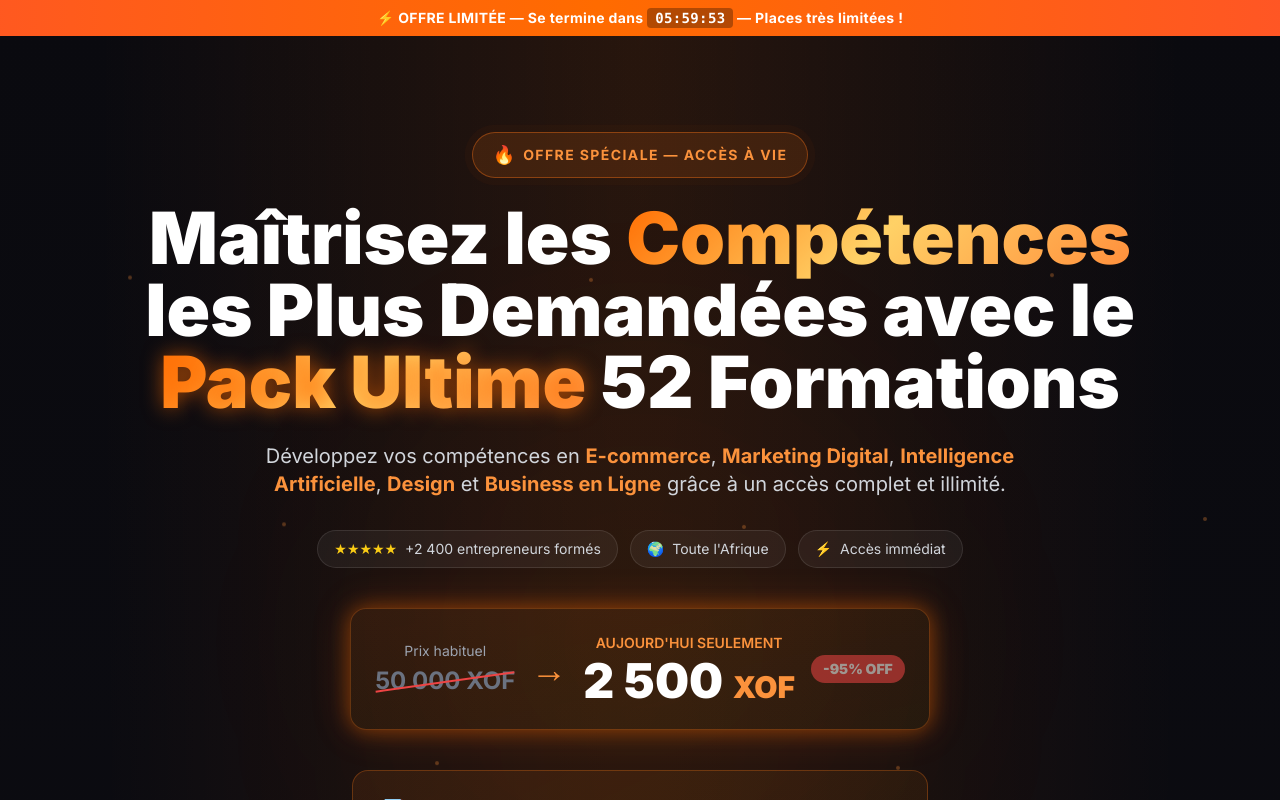
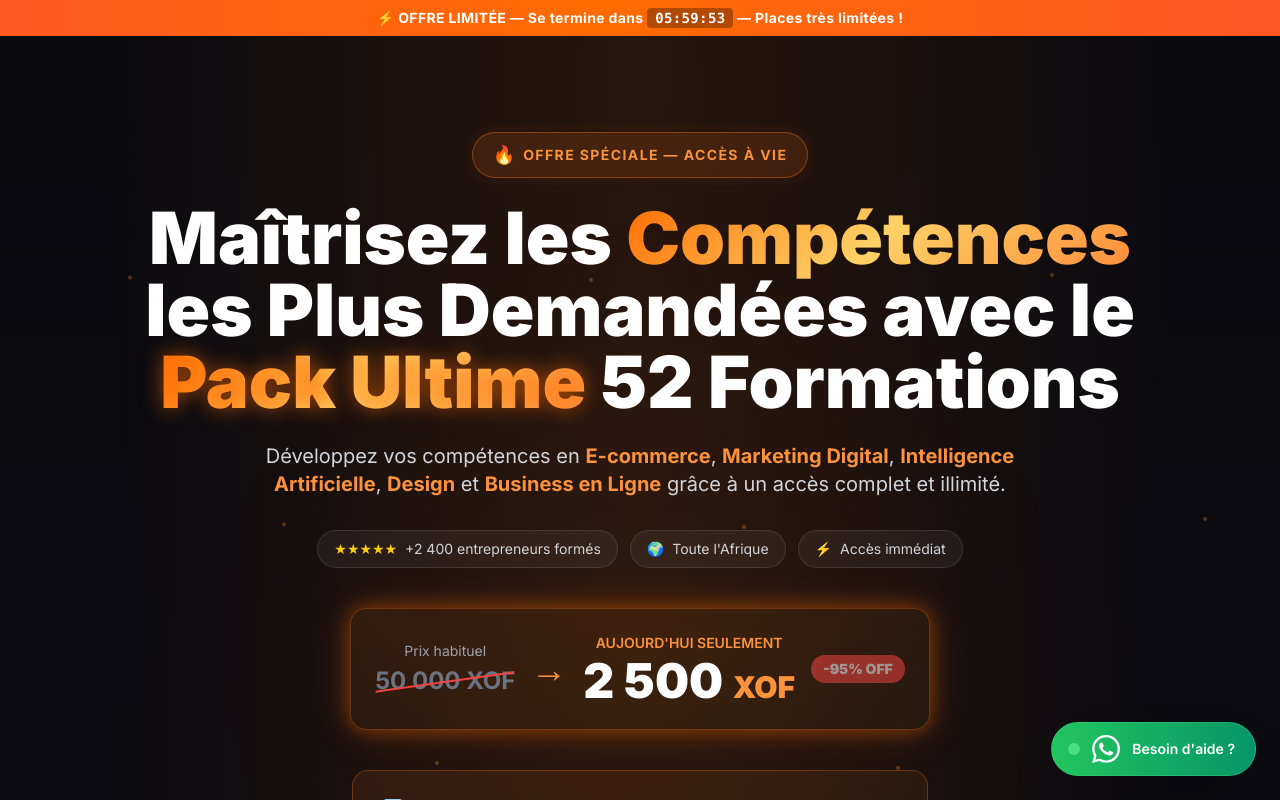
Before and after one commit to agbozokatrance/pack-de-formation, a Next.js app: page / in a window 1280 px wide. Shown: the top 800 px of the page. Built offline with nearby package versions, Linux system fonts and the light colour scheme.

Commit message:
Update page.tsx

```diff
--- a/app/page.tsx
+++ b/app/page.tsx
@@ -583,8 +583,26 @@
         {/* ── FOOTER ── */}
         <footer className="border-t border-white/5 py-8 text-center text-gray-600 text-sm">
           <p>© 2025 STARRIO Class — Pack Ultime 52 Formations. Tous droits réservés.</p>
-          <p className="mt-2 text-xs">Paiement sécurisé via FedaPay 🔒 | Support WhatsApp : +229 01 46 12 04 26</p>
+          <p className="mt-2 text-xs">Paiement sécurisé via FedaPay 🔒 | Support WhatsApp : +229 01 61 97 38 36</p>
         </footer>
+
+        {/* ── FLOATING WHATSAPP BUTTON ── */}
+        <a
+          href="https://wa.me/2290161973836?text=Bonjour%2C%20je%20souhaite%20des%20informations%20sur%20le%20Pack%20Ultime%2052%20Formations."
+          target="_blank"
+          rel="noopener noreferrer"
+          aria-label="Besoin d'aide ? Contactez-nous sur WhatsApp"
+          className="fixed bottom-6 right-6 z-50 flex items-center gap-3 bg-gradient-to-r from-green-500 to-emerald-600 hover:from-green-600 hover:to-emerald-700 text-white font-bold px-4 py-3 rounded-full shadow-2xl transition-all duration-300 hover:scale-110 active:scale-95 group border border-green-400/30 backdrop-blur-md"
+        >
+          <span className="relative flex h-3 w-3">
+            <span className="animate-ping absolute inline-flex h-full w-full rounded-full bg-green-300 opacity-75"></span>
+            <span className="relative inline-flex rounded-full h-3 w-3 bg-green-400"></span>
+          </span>
+          <svg className="w-7 h-7 text-white fill-current" viewBox="0 0 24 24">
+            <path d="M17.472 14.382c-.297-.149-1.758-.867-2.03-.967-.273-.099-.471-.148-.67.15-.197.297-.767.966-.94 1.164-.173.199-.347.223-.644.075-.297-.15-1.255-.463-2.39-1.475-.883-.788-1.48-1.761-1.653-2.059-.173-.297-.018-.458.13-.606.134-.133.298-.347.446-.52.149-.174.198-.298.298-.497.099-.198.05-.371-.025-.52-.075-.149-.669-1.612-.916-2.207-.242-.579-.487-.5-.669-.51-.173-.008-.371-.01-.57-.01-.198 0-.52.074-.792.372-.272.297-1.04 1.016-1.04 2.479 0 1.462 1.065 2.875 1.213 3.074.149.198 2.096 3.2 5.077 4.487.709.306 1.262.489 1.694.625.712.227 1.36.195 1.871.118.571-.085 1.758-.719 2.006-1.413.248-.694.248-1.289.173-1.413-.074-.124-.272-.198-.57-.347m-5.421 7.403h-.004a9.87 9.87 0 01-5.031-1.378l-.361-.214-3.741.982.998-3.648-.235-.374a9.86 9.86 0 01-1.51-5.26c.001-5.45 4.436-9.884 9.888-9.884 2.64 0 5.122 1.03 6.988 2.898a9.825 9.825 0 012.893 6.994c-.003 5.45-4.437 9.884-9.885 9.884m8.413-18.297A11.815 11.815 0 0012.05 0C5.495 0 .16 5.335.157 11.892c0 2.096.547 4.142 1.588 5.945L.057 24l6.305-1.654a11.882 11.882 0 005.683 1.448h.005c6.554 0 11.89-5.335 11.893-11.893a11.821 11.821 0 00-3.48-8.413z" />
+          </svg>
+          <span className="hidden md:inline text-sm font-semibold pr-1">Besoin d&apos;aide ?</span>
+        </a>
       </main>
     </>
   );
```
